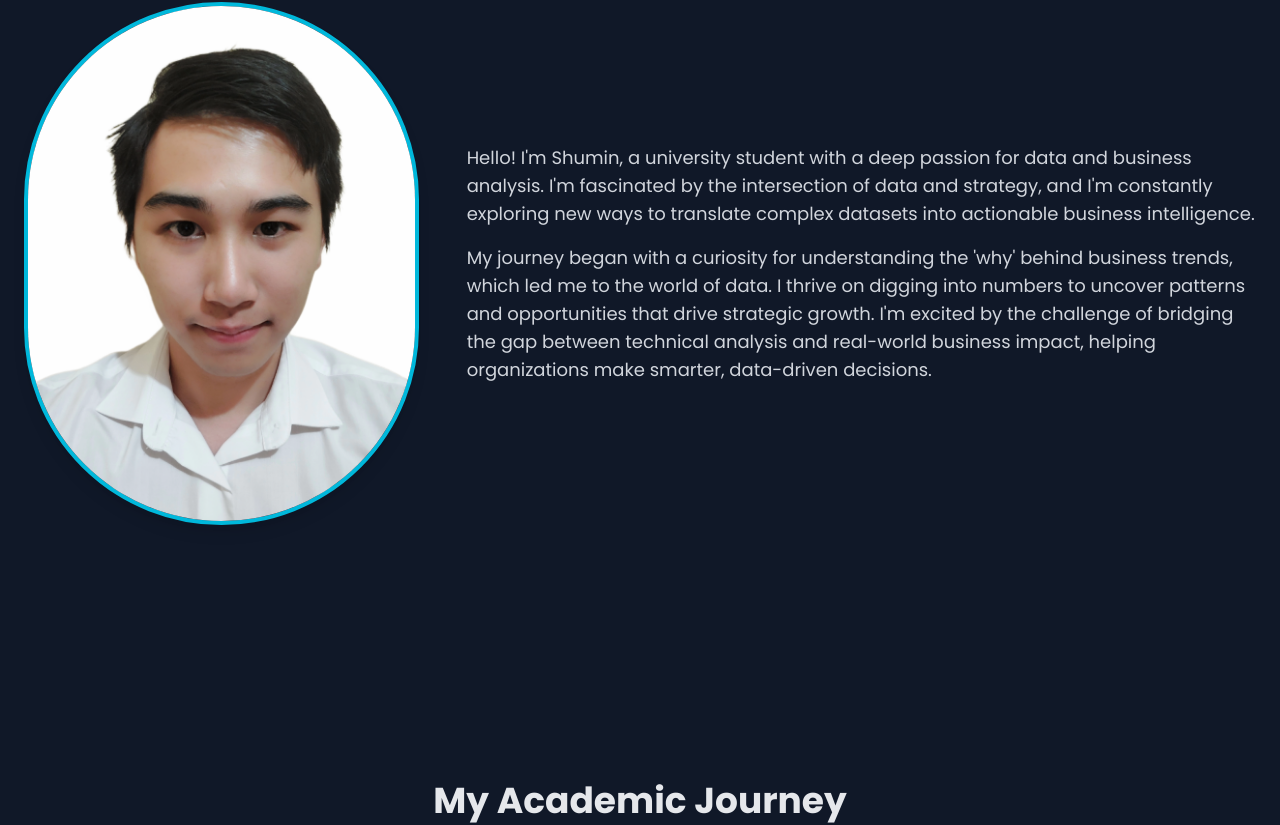
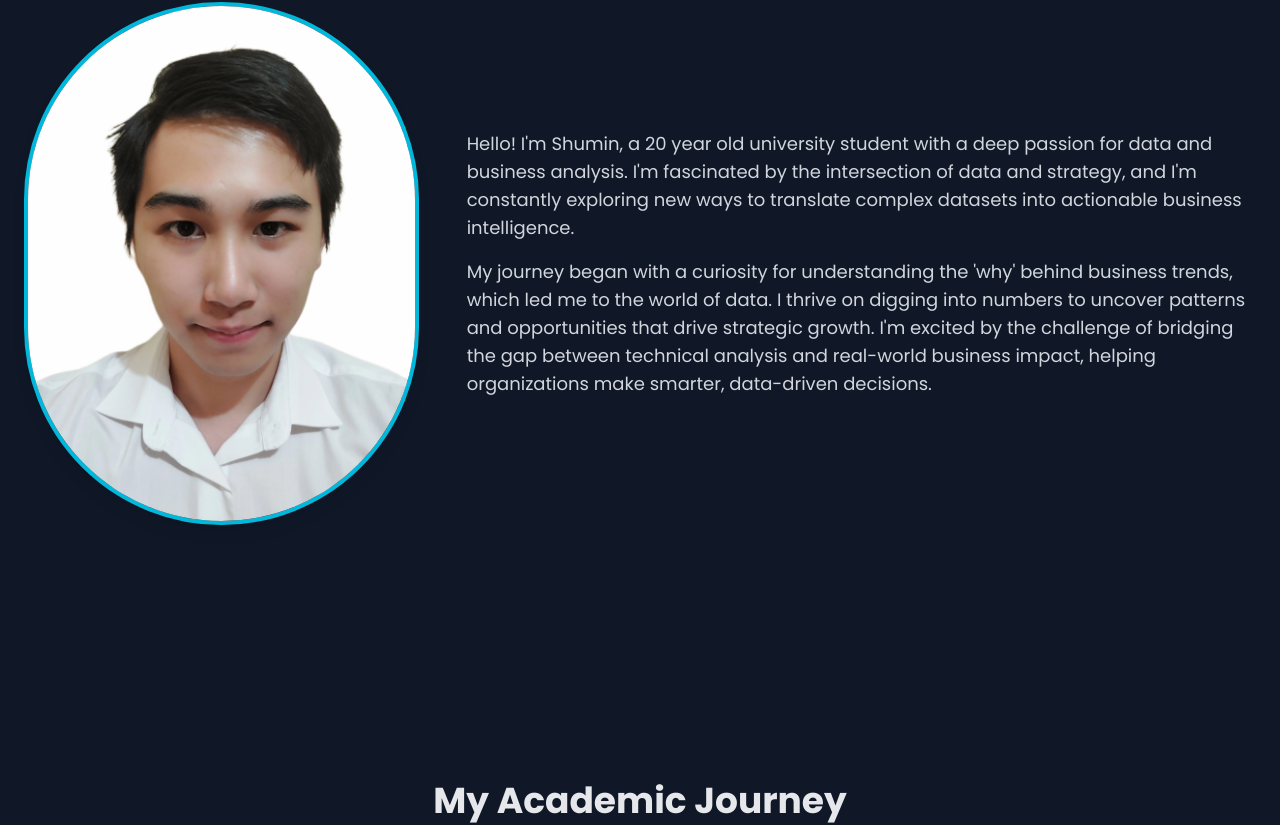
Before and after one commit to SlushyMint/My-Portfolio-Website, a plain HTML site: page index.html in a window 1280 px wide. Shown: the part 1030-1855 px from the top of the page. Drawn offline with nearby package versions, Linux system fonts and the light colour scheme.

Commit message:
Update index.html

```diff
--- a/index.html
+++ b/index.html
@@ -107,7 +107,7 @@
           </div>
           <div class="md:w-2/3 text-lg text-gray-300 space-y-4">
             <p>
-              Hello! I'm Shumin, a university student with a deep passion for
+              Hello! I'm Shumin, a 20 year old university student with a deep passion for
               data and business analysis. I'm fascinated by the intersection of
               data and strategy, and I'm constantly exploring new ways to
               translate complex datasets into actionable business intelligence.
```
